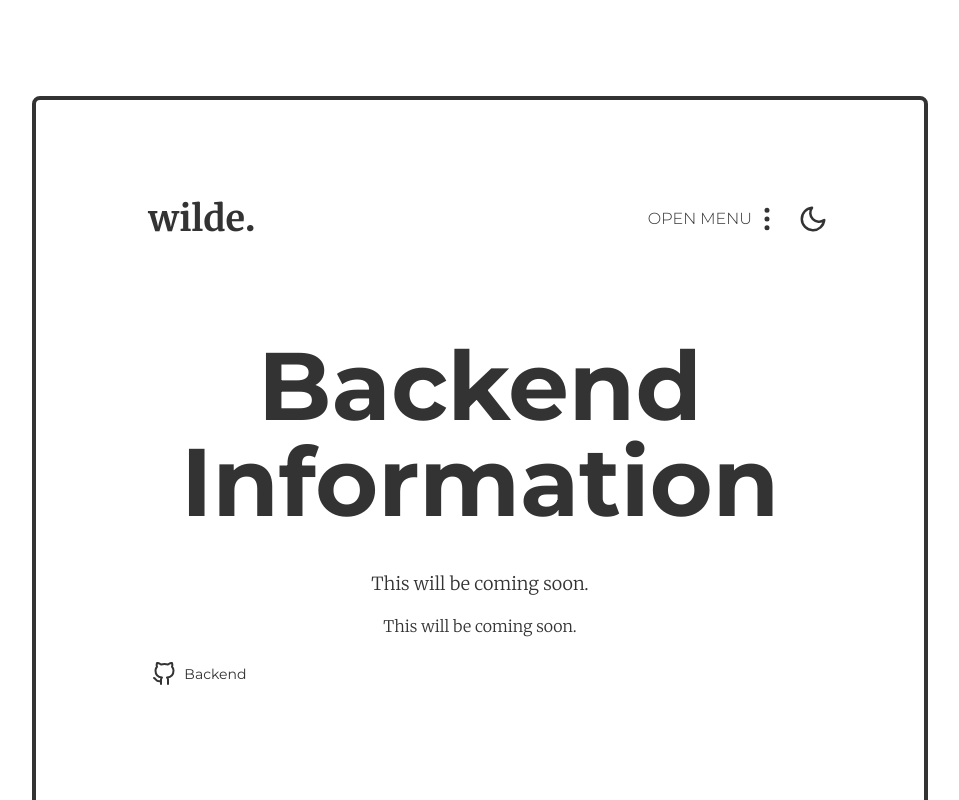
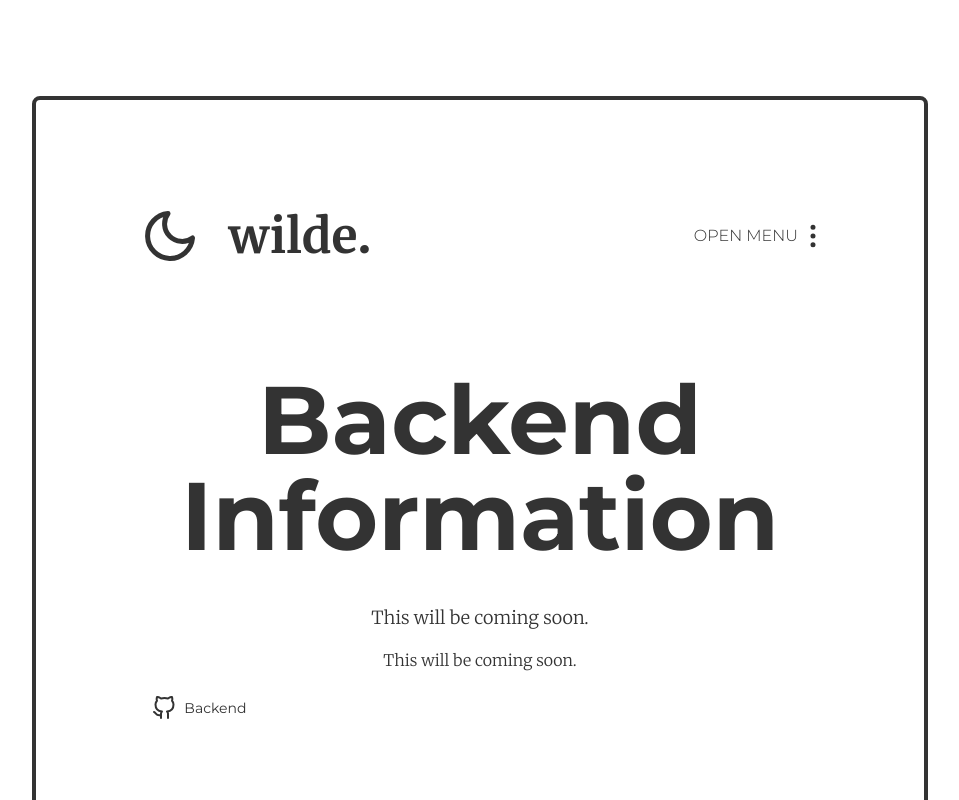
Before and after one commit to kinkwilde/wildepoint-frontend, a Next.js app: page /backend in a window 1280 px wide. Shown: the top 800 px of the page, without its empty margins (160-1119 px from the left). Built offline with nearby package versions, Linux system fonts and the light colour scheme.

Commit message:
small updates

```diff
--- a/components/atoms/theme/index.js
+++ b/components/atoms/theme/index.js
@@ -3,7 +3,7 @@ import { useTheme } from "next-themes";
 import { FiSun, FiMoon } from "react-icons/fi";
 
 export default function AtomsTheme() {
-    const { systemTheme, theme, setTheme } = useTheme();
+    const { systemTheme, theme, setTheme } = useTheme("light");
 
     const currentTheme = theme === "system" ? systemTheme : theme;
 
@@ -11,9 +11,9 @@ export default function AtomsTheme() {
         return (
             <button
                 onClick={() => setTheme("light")}
-                className="flex items-center space-x-0 rounded-lg py-2 pl-2 focus:outline-none focus:ring-4 focus:ring-blue-300"
+                className="flex rounded-lg p-2 focus:outline-none focus:ring-4 focus:ring-blue-focus"
             >
-                <FiSun className="text-3xl" />
+                <FiSun className="text-6xl" />
             </button>
         );
     }
@@ -21,9 +21,9 @@ export default function AtomsTheme() {
     return (
         <button
             onClick={() => setTheme("dark")}
-            className="flex items-center space-x-0 rounded-lg py-2 pl-2 focus:outline-none focus:ring-4 focus:ring-blue-300"
+            className="flex rounded-lg p-2 focus:outline-none focus:ring-4 focus:ring-blue-focus"
         >
-            <FiMoon className="text-3xl" />
+            <FiMoon className="text-6xl" />
         </button>
     );
 }
--- a/components/theme/atoms/logo/splash/index.js
+++ b/components/theme/atoms/logo/splash/index.js
@@ -3,7 +3,7 @@ import NextLink from "next/link";
 export default function ThemeAtomsLogoSplash() {
     return (
         <NextLink href="/">
-            <a className="inline-flex h-full items-center px-4 text-4xl no-underline">
+            <a className="inline-flex h-full items-center p-4 text-5xl no-underline">
                 <span className="font-bold">wilde</span>
                 <span className="font-black">.</span>
             </a>
--- a/components/theme/organisms/header/splash/index.js
+++ b/components/theme/organisms/header/splash/index.js
@@ -8,11 +8,11 @@ export default function ThemeOrganismsHeaderSplash() {
     return (
         <>
             <header className="mb-8 flex items-center justify-between md:mb-12 lg:mb-24">
-                <ThemeAtomsLogoSplash />
-                <div className="flex items-center space-x-2">
-                    <ThemeAtomsBurger />
+                <div className="flex items-center space-x-1">
                     <AtomsTheme />
+                    <ThemeAtomsLogoSplash />
                 </div>
+                <ThemeAtomsBurger />
             </header>
         </>
     );
```
Also changed, not shown: package.json (+16 -16 lines).
